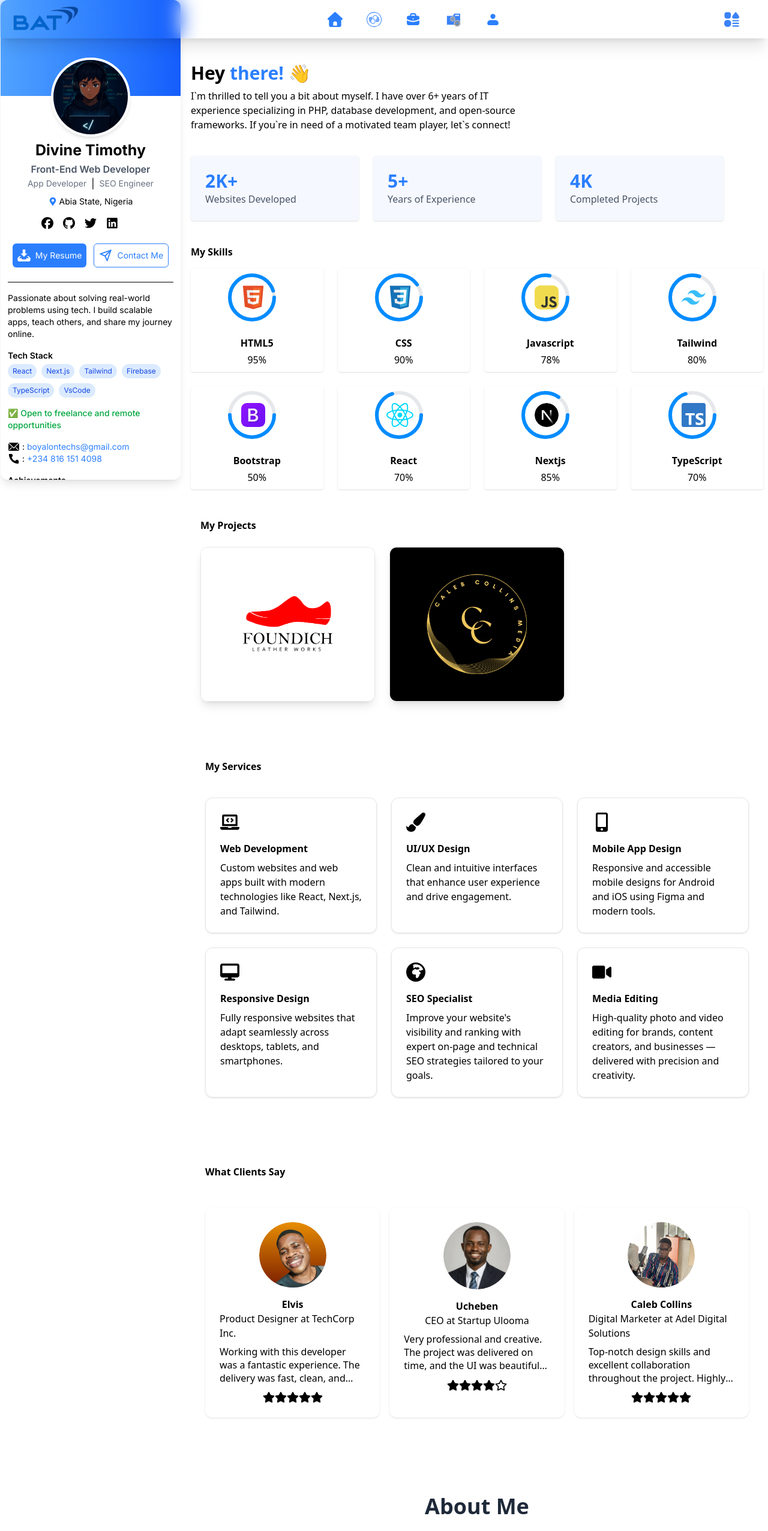
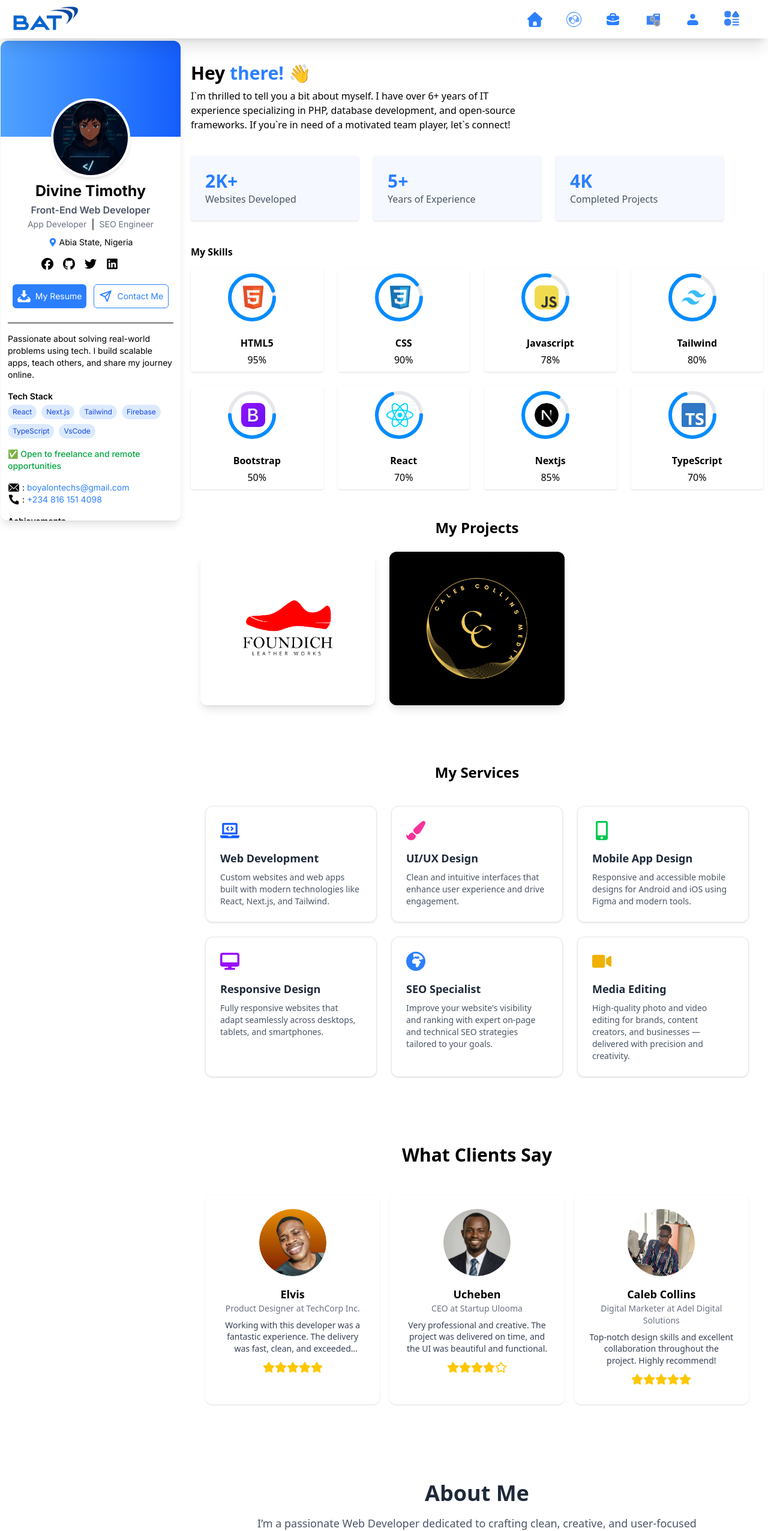
Before and after one commit to boyalonetech/boyalone-tech, a Next.js app: page / in a window 1280 px wide. Shown: the top 2553 px of the page at 60% size. Built offline with nearby package versions, Linux system fonts and the light colour scheme.

Commit message:
Enhance styling and structure across components for improved UI consistency and responsiveness

```diff
--- a/src/app/globals.css
+++ b/src/app/globals.css
@@ -27,14 +27,34 @@ html {
 .light {
   background-color: #fff;
   color: #000;
+  transition: 0.3s ease-in-out;
+
+  .stat {
+    color: #3b82f6;
+  }
 }
 
 .dark {
   background-color: #000;
   color: #fff;
-
+  transition: 0.3s ease-in-out;
 
   .stat {
-    background-color: #e8ebf1;
+    background-color: #3b82f6;
+    color: white;
+  }
+
+  .stat2 {
+    color: white;
+  }
+
+  .stat3 {
+    color: rgb(236, 236, 236);
+  }
+
+  .project {
+    border: 1px solid #3b82f6;
+    border-radius: 50%;
+    height: 100%;
   }
 }
--- a/src/components/Header.tsx
+++ b/src/components/Header.tsx
@@ -232,10 +232,60 @@ export default function Header() {
               </span>
             </Link>
           ))}
+          {/* Menu icon */}
+          <span
+            className="menu relative cursor-pointer hidden lg:block"
+            onClick={() => setMenuOpen((prev) => !prev)}
+          >
+            {/* Theme Icon */}
+            <svg
+              xmlns="http://www.w3.org/2000/svg"
+              width={25}
+              height={25}
+              viewBox="0 0 14 14"
+            >
+              <path
+                fill="#3B82F6"
+                fillRule="evenodd"
+                d="M10.73.123a.5.5 0 0 1 .379.179l.156.186c1.08 1.29 1.902 2.273 2.576 3.586c.512.999-.288 2.049-1.308 2.049H8.884c-1.005 0-1.807-1.024-1.316-2.021c.687-1.397 1.57-2.415 2.78-3.807a.5.5 0 0 1 .382-.172M8.21 7.496a.625.625 0 0 0 0 1.25h5a.625.625 0 0 0 0-1.25zm0 5a.625.625 0 1 0 0 1.25h5a.625.625 0 0 0 0-1.25zm-.624-1.875c0-.345.28-.625.625-.625h4.998a.625.625 0 0 1 0 1.25H8.211a.625.625 0 0 1-.625-.625M1.717.233c.48-.055 1-.11 1.538-.11c.537 0 1.057.055 1.537.11c.71.082 1.278.648 1.357 1.361c.053.479.105.995.105 1.529s-.052 1.05-.105 1.528a1.55 1.55 0 0 1-1.357 1.36c-.48.056-1 .112-1.537.112a13 13 0 0 1-1.538-.111A1.55 1.55 0 0 1 .36 4.65C.307 4.172.255 3.656.255 3.123s.052-1.05.105-1.529A1.55 1.55 0 0 1 1.717.234m4.789 10.39c0 2.083-1.171 3.254-3.253 3.254S0 12.706 0 10.623C0 8.542 1.171 7.37 3.253 7.37s3.253 1.171 3.253 3.254"
+                clipRule="evenodd"
+              ></path>
+            </svg>
+
+            {/* Pop-up Menu */}
+            {menuOpen && (
+              <div className="absolute right-0 top-15 w-44 rounded-lg shadow-lg bg-white ring-1 ring-black/10 p-3">
+                <button
+                  onClick={() => setTheme("light")}
+                  className={`flex items-center gap-2 px-3 py-2 text-sm w-full text-left rounded-md hover:bg-gray-100 dark:hover:bg-gray-200 ${
+                    theme === "light" ? "font-bold" : ""
+                  }`}
+                >
+                  ☀ Light
+                </button>
+                <button
+                  onClick={() => setTheme("dark")}
+                  className={`flex items-center gap-2 px-3 py-2 text-sm w-full text-left rounded-md hover:bg-gray-100 dark:hover:bg-gray-200 ${
+                    theme === "dark" ? "font-bold" : ""
+                  }`}
+                >
+                  🌙 Night
+                </button>
+                <button
+                  onClick={() => setTheme("auto")}
+                  className={`flex items-center gap-2 px-3 py-2 text-sm w-full text-left rounded-md hover:bg-gray-100 dark:hover:bg-gray-200 ${
+                    theme === "auto" ? "font-bold" : ""
+                  }`}
+                >
+                  ⚙ Automatic
+                </button>
+              </div>
+            )}
+          </span>
         </nav>
         {/* Menu icon */}
         <span
-          className="menu relative cursor-pointer"
+          className="menu relative cursor-pointer lg:hidden"
           onClick={() => setMenuOpen((prev) => !prev)}
         >
           {/* Theme Icon */}
--- a/src/components/Profile.tsx
+++ b/src/components/Profile.tsx
@@ -9,7 +9,7 @@ const Profile = () => {
 
   return (
     <>
-      <aside className="w-full mt-4 lg:mt-0 lg:max-w-[320px] sm:w-full sm:max-w-sm  pb-6 rounded-none sm:rounded-xl prof shadow-lg h-screen overflow-y-scroll sm:my-18  sm:ml-[1px]">
+      <aside className="w-full mt-4 lg:max-w-[320px] sm:w-full sm:max-w-sm  pb-6 rounded-none sm:rounded-xl prof shadow-lg h-screen overflow-y-scroll sm:my-17  sm:ml-[1px]">
         {/* Cover Image */}
         <div className="relative h-[180px] lg:h-40 bg-gradient-to-r from-blue-400 to-blue-600"></div>
 
--- a/src/components/Project.tsx
+++ b/src/components/Project.tsx
@@ -22,13 +22,13 @@ const ProjectCard = () => {
 
   return (
     <div className="flex flex-col mt-12 px-4" id="projects">
-      <h1 className="2xl font-bold center mb-6">My Projects</h1>
+      <h1 className="text-2xl font-bold text-center mb-6">My Projects</h1>
 
       <div className="grid grid-cols-1 sm:grid-cols-2 lg:grid-cols-3 gap-6">
         {projects.map((project, index) => (
           <div
             key={index}
-            className="relative group rounded-xl overflow-hidden shadow-lg border border-gray-200 hover:shadow-xl transition-shadow"
+            className="relative group rounded-xl overflow-hidden shadow-lg project hover:shadow-xl transition-shadow"
           >
             {/* Project Image */}
             <Image
@@ -40,16 +40,16 @@ const ProjectCard = () => {
             />
 
             {/* Sliding Overlay (bottom half only) */}
-            <div className="absolute bottom-0 left-0 w-full h-1/2 bg-gradient-to-t from-blue-500 to-blue-500 white transform translate-y-full group-hover:translate-y-0 transition-transform duration-500 ease-in-out p-4 flex flex-col justify-end">
-              <h3 className="lg font-semibold mb-1">{project.title}</h3>
-              <p className="sm white/80 mb-3 leading-snug line-clamp-3">
+            <div className="absolute bottom-0 left-0 w-full h-1/2 bg-gradient-to-t from-blue-500 to-blue-500 text-white transform translate-y-full group-hover:translate-y-0 transition-transform duration-500 ease-in-out p-4 flex flex-col justify-end">
+              <h3 className="text-lg font-semibold mb-1">{project.title}</h3>
+              <p className="text-sm text-white/80 mb-3 leading-snug line-clamp-3">
                 {project.description}
               </p>
               <a
                 href={project.demoLink}
                 target="_blank"
                 rel="noopener noreferrer"
-                className="self-start px-4 py-1.5 bg-white black sm font-medium rounded-full hover:bg-gray-200 transition"
+                className="self-start px-4 py-1.5 bg-white text-black text-sm font-medium rounded-full hover:bg-gray-200 transition"
               >
                 View Demo
               </a>
--- a/src/components/Services.tsx
+++ b/src/components/Services.tsx
@@ -13,43 +13,43 @@ const ServicesCard = () => {
       title: "Web Development",
       description:
         "Custom websites and web apps built with modern technologies like React, Next.js, and Tailwind.",
-      icon: <FaLaptopCode size={32} className="blue-600" />,
+      icon: <FaLaptopCode size={32} className="text-blue-600" />,
     },
     {
       title: "UI/UX Design",
       description:
         "Clean and intuitive interfaces that enhance user experience and drive engagement.",
-      icon: <FaPaintBrush size={32} className="pink-500" />,
+      icon: <FaPaintBrush size={32} className="text-pink-500" />,
     },
     {
       title: "Mobile App Design",
       description:
         "Responsive and accessible mobile designs for Android and iOS using Figma and modern tools.",
-      icon: <FaMobileAlt size={32} className="green-500" />,
+      icon: <FaMobileAlt size={32} className="text-green-500" />,
     },
     {
       title: "Responsive Design",
       description:
         "Fully responsive websites that adapt seamlessly across desktops, tablets, and smartphones.",
-      icon: <FaDesktop size={32} className="purple-600" />,
+      icon: <FaDesktop size={32} className="text-purple-600" />,
     },
     {
       title: "SEO Specialist",
       description:
         "Improve your website's visibility and ranking with expert on-page and technical SEO strategies tailored to your goals.",
-      icon: <FaEarthAfrica size={32} className="blue-500" />,
+      icon: <FaEarthAfrica size={32} className="text-blue-500" />,
     },
     {
       title: "Media Editing",
       description:
         "High-quality photo and video editing for brands, content creators, and businesses — delivered with precision and creativity.",
-      icon: <FaVideo size={32} className="yellow-500" />,
+      icon: <FaVideo size={32} className="text-yellow-500" />,
     },
   ];
 
   return (
     <div className="px-6 py-12  mt-12">
-      <h2 className="2xl font-bold center mb-10" id="services">
+      <h2 className="text-2xl font-bold text-center mb-10" id="services">
         My Services
       </h2>
       <div className="grid grid-cols-1 sm:grid-cols-2 md:grid-cols-3 gap-6">
@@ -59,10 +59,10 @@ const ServicesCard = () => {
             className="p-6 rounded-xl shadow hover:shadow-xl transition duration-300 border border-gray-200 group"
           >
             <div className="mb-4">{service.icon}</div>
-            <h3 className="lg font-semibold gray-800 mb-2 group-hover:blue-600">
+            <h3 className="text-lg font-semibold text-gray-800 mb-2 group-hover:text-blue-600">
               {service.title}
             </h3>
-            <p className="gray-600 sm">{service.description}</p>
+            <p className="text-gray-600 text-sm">{service.description}</p>
           </div>
         ))}
       </div>
--- a/src/components/Skills.tsx
+++ b/src/components/Skills.tsx
@@ -332,7 +332,9 @@ const Skills = () => {
               </div>
 
               {/* Skill Name */}
-              <h3 className="sm font-semibold">{skill.name}</h3>
+              <h3 className="sm font-semibold">
+                {skill.name}
+              </h3>
 
               {/* Percentage */}
               <p className="sm  mt-1">{skill.percent}%</p>
--- a/src/components/Testimonial.tsx
+++ b/src/components/Testimonial.tsx
@@ -35,15 +35,13 @@ const TestimonialCard = () => {
 
   return (
     <div className="py-16 px-6 ">
-      <h2 className="3xl font-bold center mb-12" id="review">
-        What Clients Say
-      </h2>
+      <h2 className="text-3xl font-bold text-center mb-12" id="review">What Clients Say</h2>
 
       <div className="grid grid-cols-1 sm:grid-cols-2 lg:grid-cols-3 gap-4 max-w-7xl mx-auto">
         {testimonials.map((t, index) => (
           <div
             key={index}
-            className=" w-full h-[350px] p-6 rounded-xl shadow hover:shadow-lg transition flex flex-col items-center center"
+            className=" w-full h-[350px] p-6 rounded-xl shadow hover:shadow-lg transition flex flex-col items-center text-center"
           >
             {/* Avatar */}
             <div className="w-28 h-28 rounded-full overflow-hidden mb-4 relative">
@@ -57,18 +55,18 @@ const TestimonialCard = () => {
             </div>
 
             {/* Name & Role */}
-            <h4 className="font-semibold lg">{t.name}</h4>
-            <p className="sm gray-500 mb-2">
+            <h4 className="font-semibold text-lg">{t.name}</h4>
+            <p className="text-sm text-gray-500 mb-2">
               {t.role} at {t.company}
             </p>
 
             {/* Message */}
-            <p className="gray-700 mb-3 sm leading-snug line-clamp-3">
+            <p className="text-gray-700 mb-3 text-sm leading-snug line-clamp-3">
               {t.message}
             </p>
 
             {/* Star Rating */}
-            <div className="flex justify-center yellow-400">
+            <div className="flex justify-center text-yellow-400">
               {[...Array(5)].map((_, i) =>
                 i < t.rating ? (
                   <FaStar key={i} className="w-5 h-5" />
```
Also changed, not shown: src/components/Stats.tsx (+6 -6 lines).
